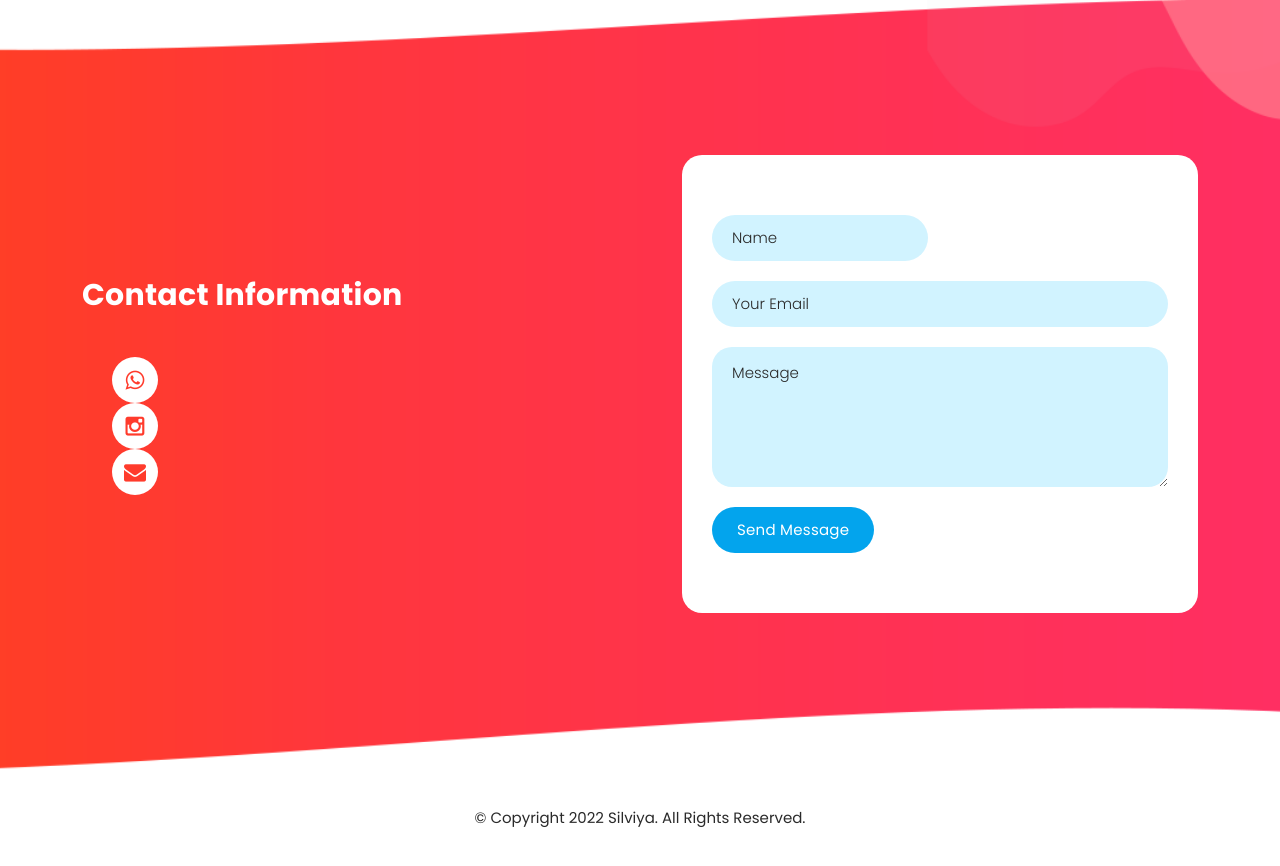
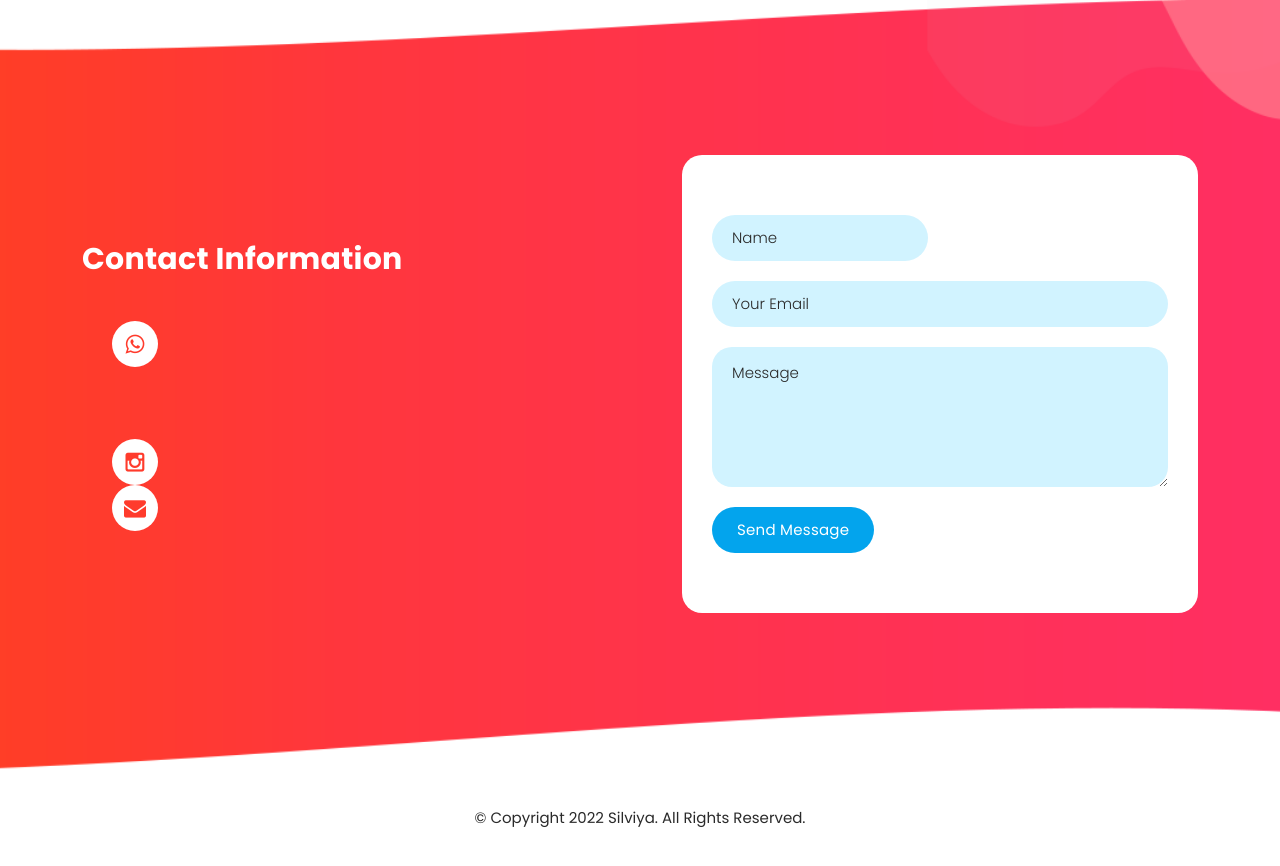
Before and after one commit to slvya/silviya.github.io, a plain HTML site: page index.html in a window 1280 px wide. Shown: the part 2436-3302 px from the top of the page. Drawn offline with Linux system fonts and the light colour scheme.

Commit message:
Update index.html

```diff
--- a/index.html
+++ b/index.html
@@ -198,7 +198,7 @@ https://templatemo.com/tm-562-space-dynamic
           <div class="section-heading">
             <h2>Contact Information</h2>
             <div class="phone-info">
-              <h4><span><a href="https://wa.me/083892667080"><i class="fa fa-whatsapp"></i></a><br>
+              <h4><span><a href="https://wa.me/083892667080"><i class="fa fa-whatsapp"></i></a><br><br><br><Br>
               <h4><span><a href="https://instagram.com/slvyaa_a"><i class="fa fa-instagram"></i></a>
               <h4><span><a href="silviyya10@gmail.com"><i class="fa fa-envelope"></i></a>
                 </span></h4></span></h4>
```
